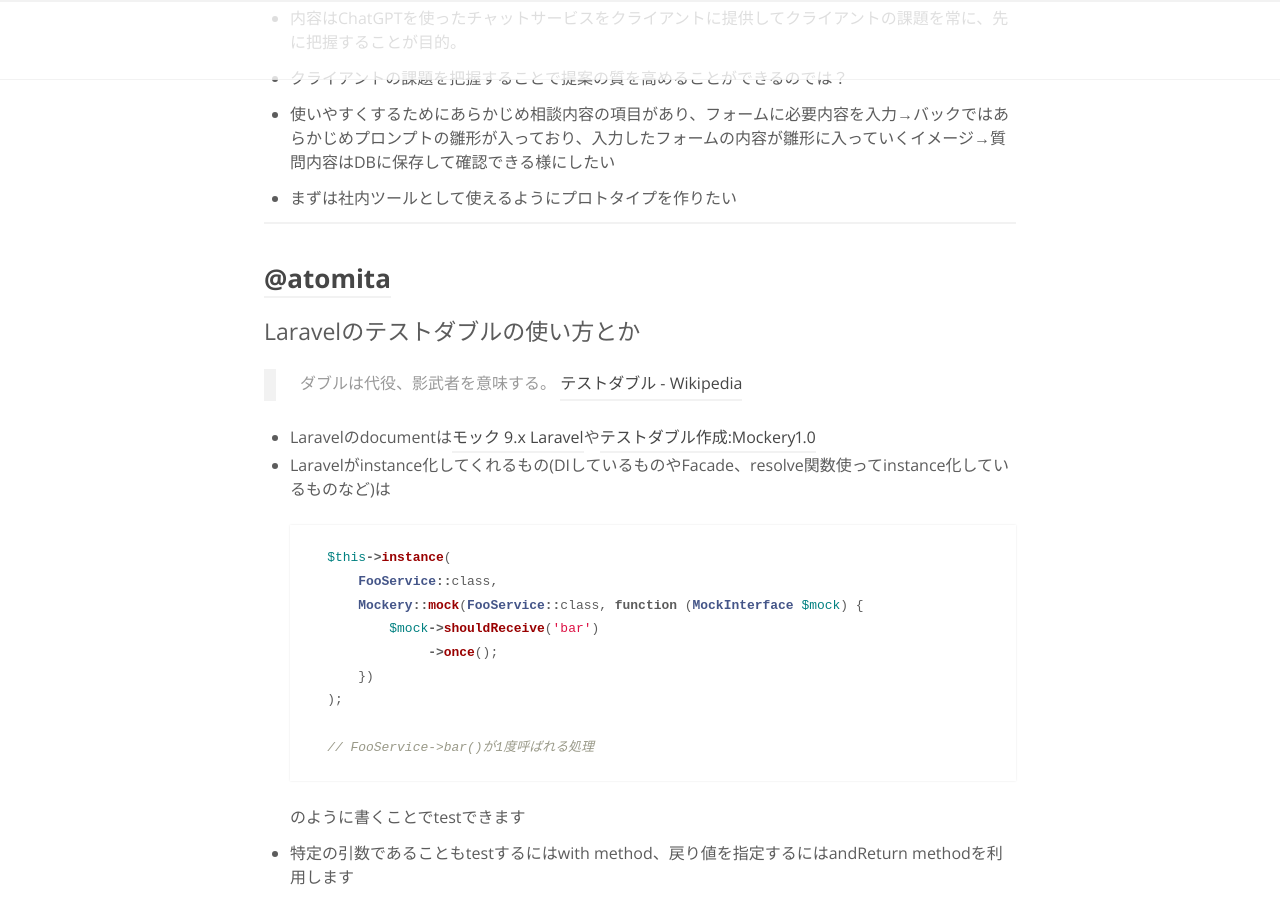
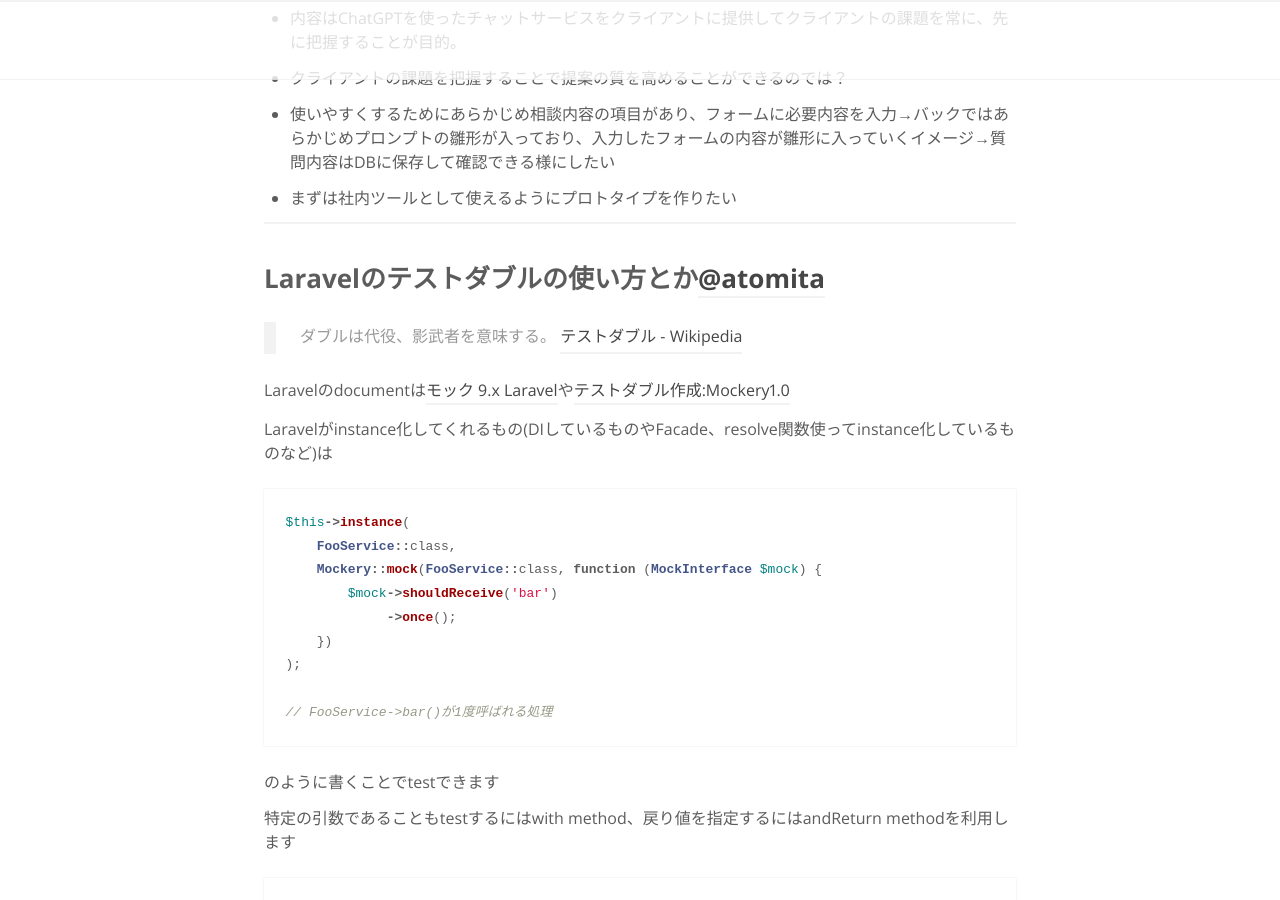
Before and after one commit to RyukyuInteractive/tech.ryukyu-i.co.jp, a Jekyll site: the page built from _posts/2023-05-19-tech-lunch.md, in a window 1280 px wide and 900 px high, scrolled down 554 px. Built offline with Jekyll 4.4.1, drawn with Linux system fonts in a browser that asks for light colours; a script that is not in the unit is left out; comment, search, counter and statistics services are not loaded.

Commit message:
番号なしリストを使わないようにしてみる

````diff
--- a/_posts/2023-05-19-tech-lunch.md
+++ b/_posts/2023-05-19-tech-lunch.md
@@ -25,81 +25,83 @@
 
 ---
 
-## [@atomita](https://github.com/atomita)
-### Laravelのテストダブルの使い方とか
+## Laravelのテストダブルの使い方とか[@atomita](https://github.com/atomita)
 
 > ダブルは代役、影武者を意味する。
 > [テストダブル - Wikipedia](https://ja.wikipedia.org/wiki/%E3%83%86%E3%82%B9%E3%83%88%E3%83%80%E3%83%96%E3%83%AB)
 
-- Laravelのdocumentは[モック 9.x Laravel](https://readouble.com/laravel/9.x/ja/mocking.html)や[テストダブル作成:Mockery1.0](https://readouble.com/mockery/1.0/ja/creating_test_doubles.html)
-- Laravelがinstance化してくれるもの(DIしているものやFacade、resolve関数使ってinstance化しているものなど)は
+Laravelのdocumentは[モック 9.x Laravel](https://readouble.com/laravel/9.x/ja/mocking.html)や[テストダブル作成:Mockery1.0](https://readouble.com/mockery/1.0/ja/creating_test_doubles.html)
 
-    ```php
-    $this->instance(
-        FooService::class,
-        Mockery::mock(FooService::class, function (MockInterface $mock) {
-            $mock->shouldReceive('bar')
-                 ->once();
-        })
-    );
+Laravelがinstance化してくれるもの(DIしているものやFacade、resolve関数使ってinstance化しているものなど)は
 
-    // FooService->bar()が1度呼ばれる処理
-    ```
+```php
+$this->instance(
+    FooService::class,
+    Mockery::mock(FooService::class, function (MockInterface $mock) {
+        $mock->shouldReceive('bar')
+             ->once();
+    })
+);
 
-    のように書くことでtestできます
+// FooService->bar()が1度呼ばれる処理
+```
 
-- 特定の引数であることもtestするにはwith method、戻り値を指定するにはandReturn methodを利用します
+のように書くことでtestできます
 
-    ```php
-    $mock->shouldReceive('bar')
-         ->once()
-         ->with('baz')
-         ->andReturn('barbaz');
-    ```
+特定の引数であることもtestするにはwith method、戻り値を指定するにはandReturn methodを利用します
 
-    この例だとbar methodの第1引数に`'bar'`が1度渡されるtestになります
-    その際、bar methodは`'barbaz'`を返します
-- 特定の引数がscalarではない場合には、Mockery::on & 無名関数で判定することが可能です
+```php
+$mock->shouldReceive('bar')
+     ->once()
+     ->with('baz')
+     ->andReturn('barbaz');
+```
 
-    ```php
-    $mock->shouldReceive('bar')
-         ->with(Mockery::on(fn ($v) => $v instanceof Model));
-    ```
+この例だとbar methodの第1引数に`'bar'`が1度渡されるtestになります
+その際、bar methodは`'barbaz'`を返します
 
-    この例だとbar methodの第1引数に`Model`が渡されるtestになります
+特定の引数がscalarではない場合には、Mockery::on & 無名関数で判定することが可能です
 
-- 引数が複数の場合には、withに複数引数を与えるか、withArgs methodを利用します
+```php
+$mock->shouldReceive('bar')
+     ->with(Mockery::on(fn ($v) => $v instanceof Model));
+```
 
-    ```php
-    $mock->shouldReceive('bar')
-         ->with(
-             Mockery::on(fn ($arg1) => $arg1 instanceof Model),
-             Mockery::on(fn ($arg2) => is_array($arg2)
-         );
-    ```
+この例だとbar methodの第1引数に`Model`が渡されるtestになります
 
-    ```php
-    $mock->shouldReceive('bar')
-         ->withArgs(
-             fn ($arg1, $arg2) => $arg1 instanceof Model && is_array($arg2))
-         );
-    ```
+引数が複数の場合には、withに複数引数を与えるか、withArgs methodを利用します
 
-    この例だとbar methodの第1引数に`Model`、第2引数に配列が渡されるtestになります
+```php
+$mock->shouldReceive('bar')
+     ->with(
+         Mockery::on(fn ($arg1) => $arg1 instanceof Model),
+         Mockery::on(fn ($arg2) => is_array($arg2)
+     );
+```
 
-- Facadeを利用している場合にはFacade::shouldReceiveなどが実装されているので`$this->instance()`を使わずにtestが記述できます
+```php
+$mock->shouldReceive('bar')
+     ->withArgs(
+         fn ($arg1, $arg2) => $arg1 instanceof Model && is_array($arg2))
+     );
+```
 
-    ```php
-    FooFacade::shouldReceive('bar')->once();
+この例だとbar methodの第1引数に`Model`、第2引数に配列が渡されるtestになります
 
-    // FooFacade::bar()が1度呼ばれる処理
-    ```
+Facadeを利用している場合にはFacade::shouldReceiveなどが実装されているので`$this->instance()`を使わずにtestが記述できます
 
-- mock以外にもpartialMock、spyが用意されているので、必要に応じて使い分けましょう
-    - partialMockは部分的にmockするもの
-    - spyはmethod呼び出しを記録しておいてくれる感じのもの
+```php
+FooFacade::shouldReceive('bar')->once();
 
-- Myoutdeskllc\LaravelAnalyticsV4\LaravelAnalyticsV4をmock化してAPI呼び出しをしないでtestをしたりなど活用しています！
+// FooFacade::bar()が1度呼ばれる処理
+```
+
+mock以外にもpartialMock、spyが用意されているので、必要に応じて使い分けましょう
+
+- partialMockは部分的にmockするもの
+- spyはmethod呼び出しを記録しておいてくれる感じのもの
+
+Myoutdeskllc\LaravelAnalyticsV4\LaravelAnalyticsV4をmock化してAPI呼び出しをしないでtestをしたりなど活用しています！
 
 
 ---
````
